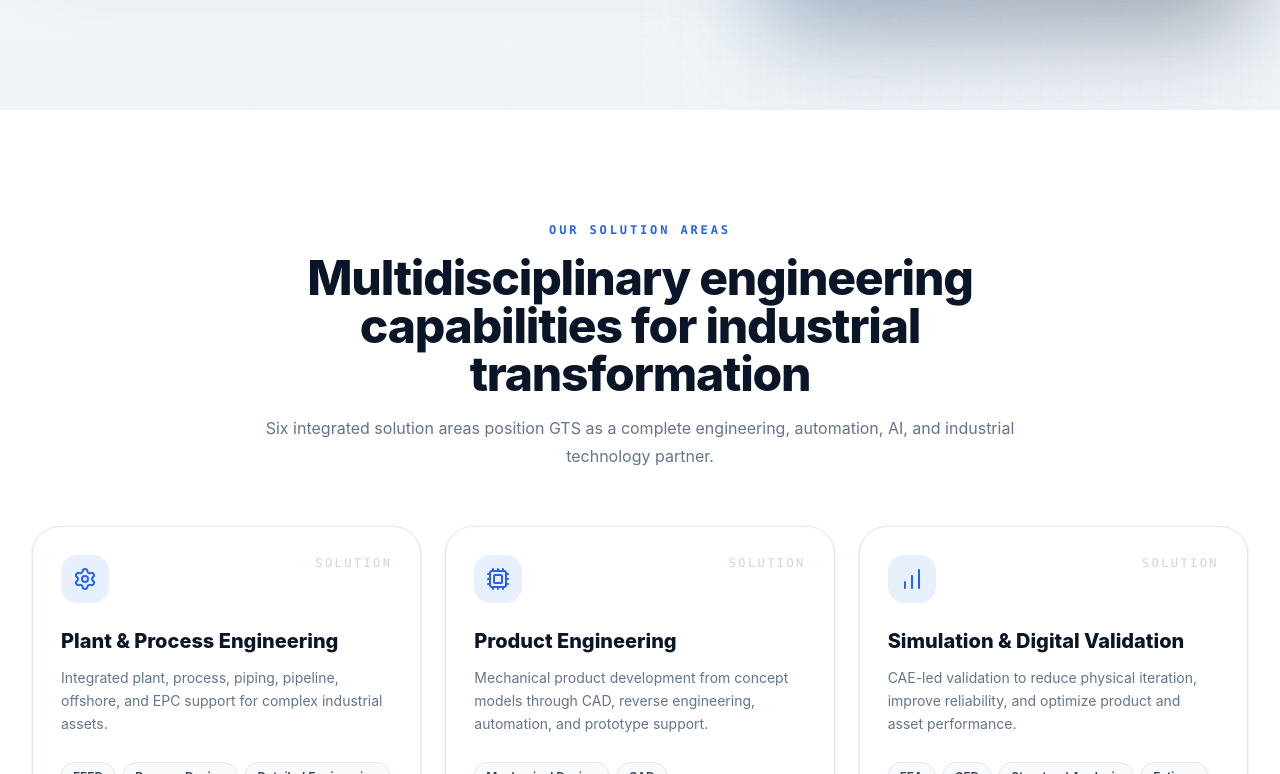
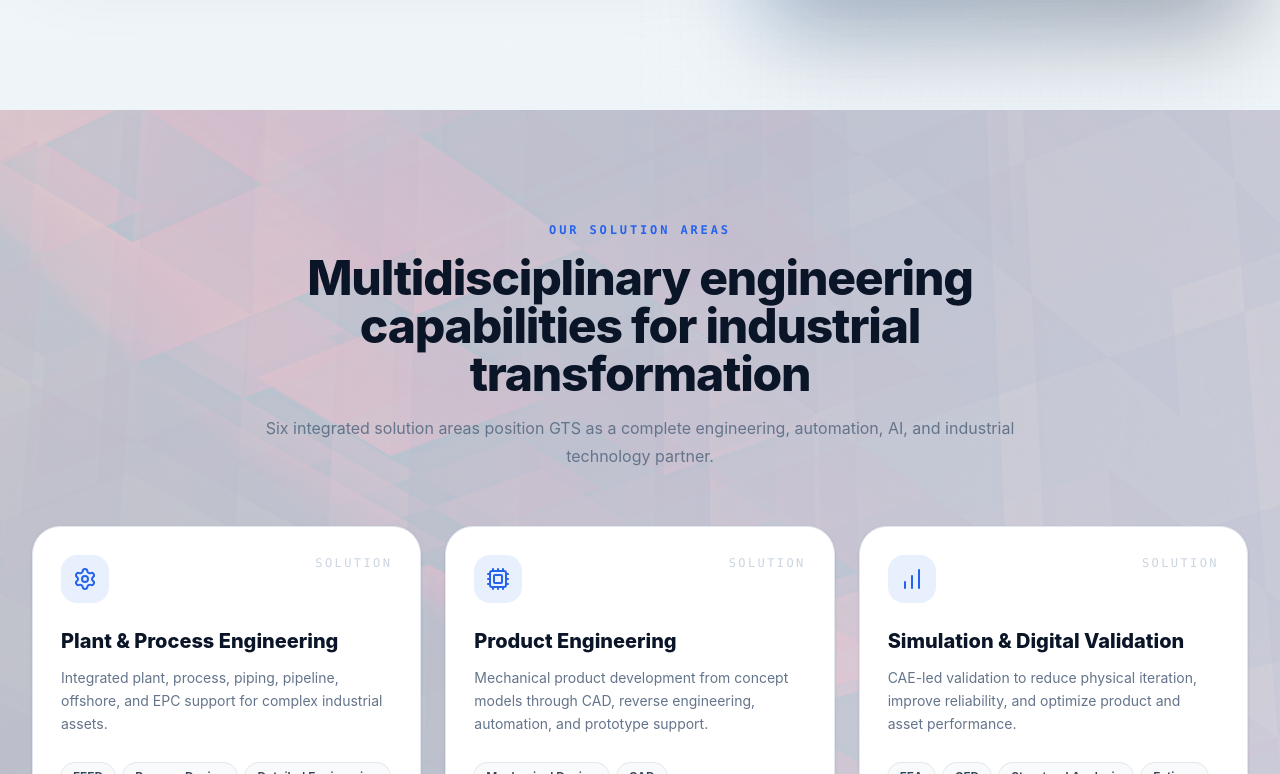
Before and after one commit to harshendra-trivision/gtsusainc, a Next.js app: page / in a window 1280 px wide. Shown: the part 2886-3660 px from the top of the page. Built offline with nearby package versions, Linux system fonts and the light colour scheme.

Commit message:
bg image added

```diff
--- a/src/app/page.tsx
+++ b/src/app/page.tsx
@@ -598,8 +598,10 @@ export default function HomePage() {
         </AnimatedSection>
       </section>
 
-      <section id="solutions" className="scroll-mt-32 bg-white py-20 sm:py-28">
-        <AnimatedSection as="div" className="mx-auto max-w-7xl px-4 sm:px-6 lg:px-8">
+      <section id="solutions" className="relative scroll-mt-32 overflow-hidden bg-white py-20 sm:py-28">
+        <div className="absolute inset-0 bg-[url('/image/background.jpg')] bg-cover bg-center bg-no-repeat opacity-100" />
+        <div className="absolute inset-0 bg-white/72" />
+        <AnimatedSection as="div" className="relative z-10 mx-auto max-w-7xl px-4 sm:px-6 lg:px-8">
           <SectionHeading
             eyebrow="Our Solution Areas"
             title="Multidisciplinary engineering capabilities for industrial transformation"
```
Also changed, not shown: public/image/background.jpg (added).
